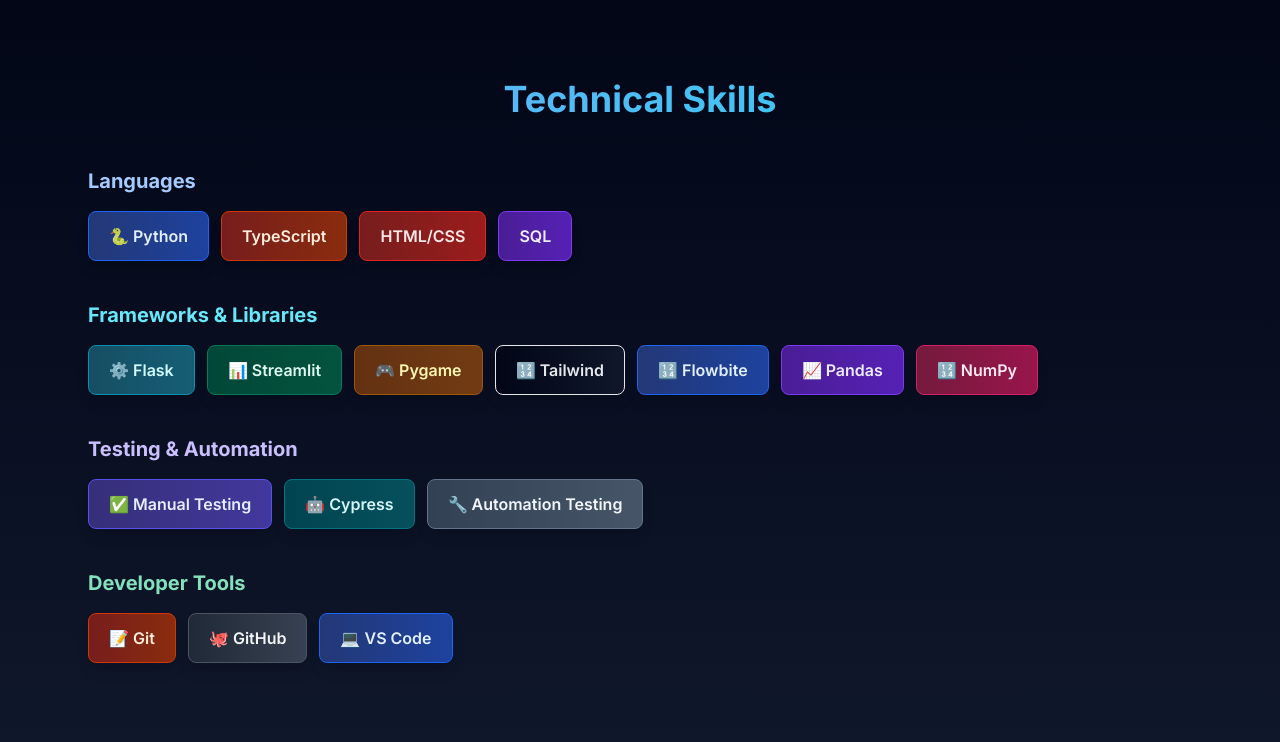
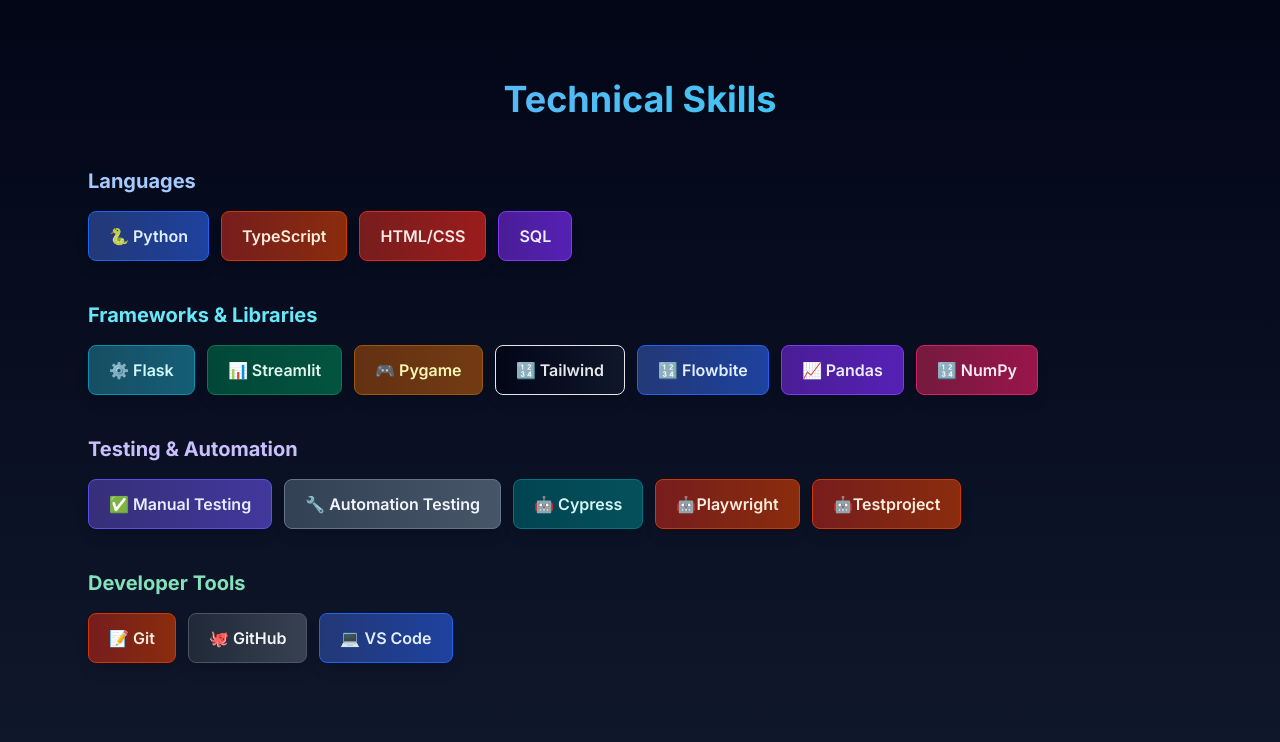
Before and after one commit to Gurpreetwork9582/Portfolio-Guri, a Flask app: page / in a window 1280 px wide. Shown: the part 3416-4158 px from the top of the page. Run offline with Flask 3, Linux system fonts and the light colour scheme; style sheets or scripts are compiled from the project's sources; some libraries are stand-ins or nearby versions.

Commit message:
Add automation testing options to index.html

```diff
--- a/templates/index.html
+++ b/templates/index.html
@@ -485,11 +485,17 @@ SQL
 <span class="bg-gradient-to-r from-indigo-900 to-indigo-800 text-indigo-100 px-5 py-3 rounded-lg font-semibold shadow-lg hover:scale-105 transition border border-indigo-600">
 ✅ Manual Testing
 </span>
+<span class="bg-gradient-to-r from-slate-700 to-slate-600 text-slate-100 px-5 py-3 rounded-lg font-semibold shadow-lg hover:scale-105 transition border border-slate-500">
+🔧 Automation Testing
+</span>
 <span class="bg-gradient-to-r from-teal-900 to-teal-800 text-teal-100 px-5 py-3 rounded-lg font-semibold shadow-lg hover:scale-105 transition border border-teal-600">
 🤖 Cypress
 </span>
-<span class="bg-gradient-to-r from-slate-700 to-slate-600 text-slate-100 px-5 py-3 rounded-lg font-semibold shadow-lg hover:scale-105 transition border border-slate-500">
-🔧 Automation Testing
+<span class="bg-gradient-to-r from-orange-900 to-orange-800 text-orange-100 px-5 py-3 rounded-lg font-semibold shadow-lg hover:scale-105 transition border border-orange-600">
+🤖Playwright
+</span>
+<span class="bg-gradient-to-r from-orange-900 to-orange-800 text-orange-100 px-5 py-3 rounded-lg font-semibold shadow-lg hover:scale-105 transition border border-orange-600">
+🤖Testproject
 </span>
 </div>
 </div>
```
